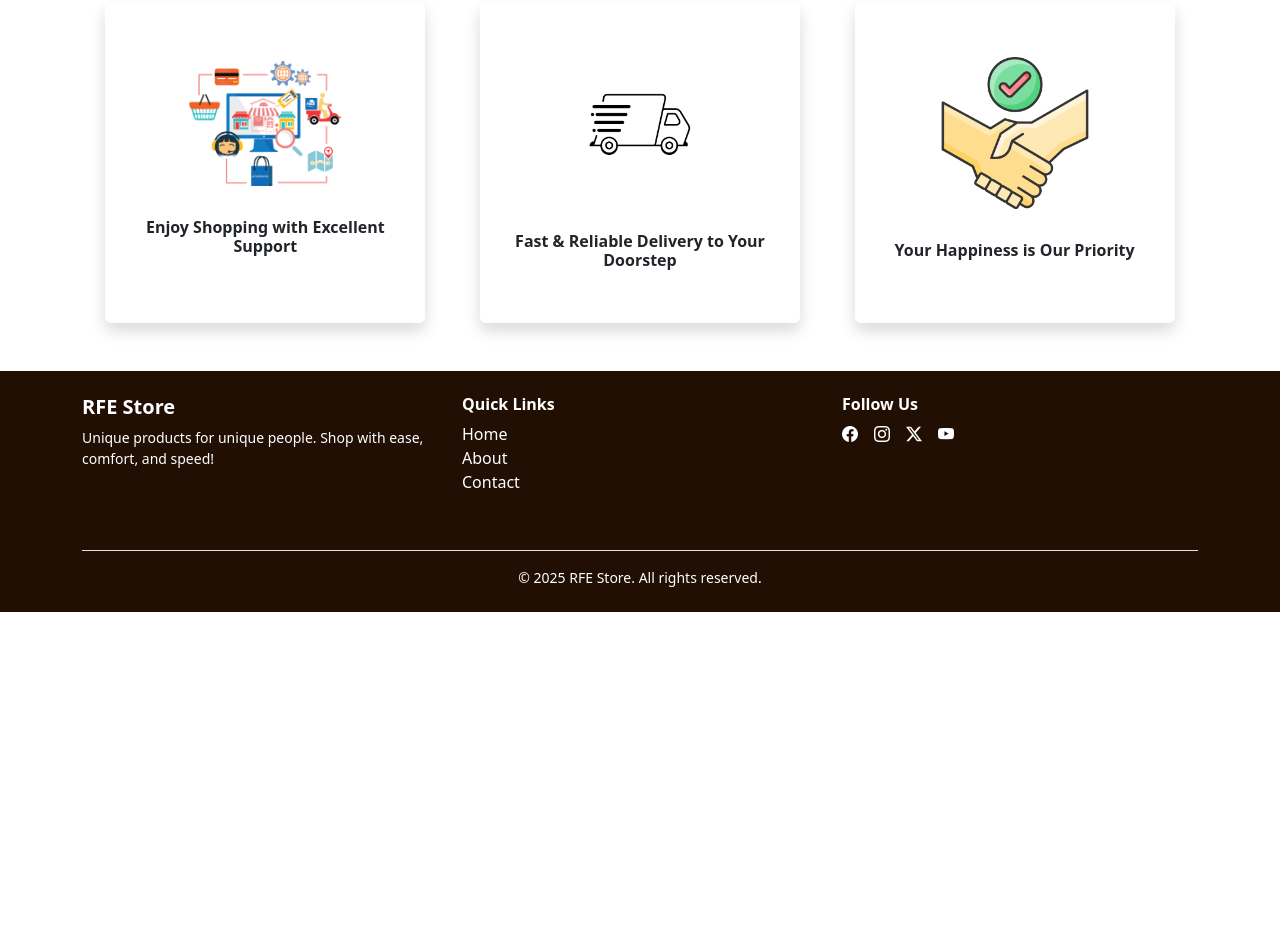
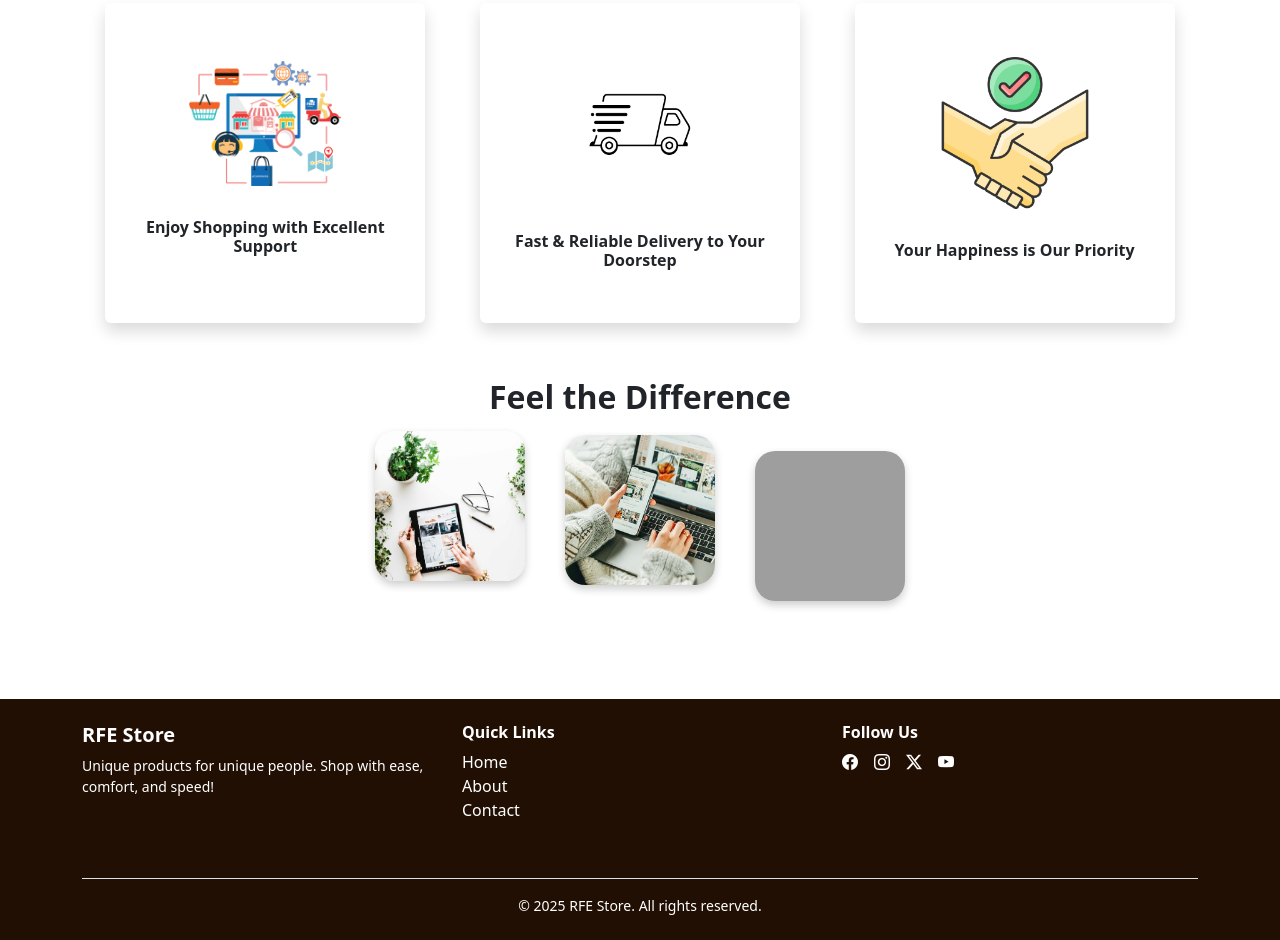
Before and after one commit to rahmafatthy/E-commerce, a plain HTML site: page index.html in a window 1280 px wide. Shown: the part 656-1596 px from the top of the page. Before the commit the page ends 1268 px from the top, so only its background shows below. Drawn offline with nearby package versions, Linux system fonts and the light colour scheme; no server answers; grey boxes are pictures that could not be loaded.

Commit message:
finall project

```diff
--- a/css/style.css
+++ b/css/style.css
@@ -99,6 +99,64 @@ html{
 }
 
 
+.animation-section {
+
+  padding: 50px 0;
+  display: flex;
+  justify-content: center;
+  align-items: center;
+  flex-direction: column;
+}
+
+.animation-text {
+  font-size: 2rem;
+  font-weight: bold;
+  margin-bottom: 30px;
+  animation: fadeInDown 2s ease-in-out;
+}
+
+.bouncing-images {
+  display: flex;
+  gap: 40px;
+  flex-wrap: wrap;
+  justify-content: center;
+}
+
+.bouncing-images img {
+  width: 150px;
+  height: 150px;
+  object-fit: cover;
+  border-radius: 20px;
+  box-shadow: 0 4px 8px rgba(0, 0, 0, 0.2);
+  animation: bounce 2s infinite;
+}
+
+.bouncing-images img:nth-child(2) {
+  animation-delay: 0.5s;
+}
+.bouncing-images img:nth-child(3) {
+  animation-delay: 1s;
+}
+
+@keyframes fadeInDown {
+  0% {
+    opacity: 0;
+    transform: translateY(-50px);
+  }
+  100% {
+    opacity: 1;
+    transform: translateY(0);
+  }
+}
+
+@keyframes bounce {
+  0%, 100% {
+    transform: translateY(0);
+  }
+  50% {
+    transform: translateY(-20px);
+  }
+}
 
 
 
@@ -202,6 +260,65 @@ footer{
     height: 360px;
 
   }
+
+      .animation-section {
+
+        padding: 50px 0;
+        display: flex;
+        justify-content: center;
+        align-items: center;
+        flex-direction: column;
+      }
+
+      .animation-text {
+        font-size: 2rem;
+        font-weight: bold;
+        margin-bottom: 30px;
+        animation: fadeInDown 2s ease-in-out;
+      }
+
+      .bouncing-images {
+        display: flex;
+        gap: 40px;
+        flex-wrap: wrap;
+        justify-content: center;
+      }
+
+      .bouncing-images img {
+        width: 150px;
+        height: 150px;
+        object-fit: cover;
+        border-radius: 20px;
+        box-shadow: 0 4px 8px rgba(0, 0, 0, 0.2);
+        animation: bounce 2s infinite;
+      }
+
+      .bouncing-images img:nth-child(2) {
+        animation-delay: 0.5s;
+      }
+      .bouncing-images img:nth-child(3) {
+        animation-delay: 1s;
+      }
+
+      @keyframes fadeInDown {
+        0% {
+          opacity: 0;
+          transform: translateY(-50px);
+        }
+        100% {
+          opacity: 1;
+          transform: translateY(0);
+        }
+      }
+
+      @keyframes bounce {
+        0%, 100% {
+          transform: translateY(0);
+        }
+        50% {
+          transform: translateY(-20px);
+        }
+      }
 @media (max-width: 600px) {
     html{
         font-size: 10px;
--- a/index.html
+++ b/index.html
@@ -13,6 +13,7 @@
     <link rel="stylesheet" href="css/style.css" />
     <link rel="stylesheet" href="css/loader.css" />
     <title>RFE Store</title>
+
   </head>
   <body class="d-flex flex-column align-items-center text-center">
     <header
@@ -36,6 +37,7 @@
         <a id="cart-list" class="bi bi-cart3 bi-sm"></a>
       </div>
     </header>
+
     <section
       id="hero"
       class="container d-sm-flex justify-content-center align-items-center"
@@ -72,7 +74,7 @@
               Reach us any where and every where
             </h2>
             <p>Available 24/7 for your happiness</p>
-            <a class="btn btn-sm w-25 p-2">Order Now</a>
+            <a class="btn btn-sm w-25 p-2" href="#Product-grid">Order Now</a>
           </div>
           <div class="col-6 text-center">
             <img src="images/s2.png" class="img-fluid rounded-4 shadow" />
@@ -80,10 +82,10 @@
         </div>
       </div>
     </section>
+
     <section class="main mt-3" id="main">
       <h1 class="m-5 fw-bold fs-1">Our Products</h1>
       <div id="loader" class="loader" style="display: none"></div>
-
 
       <div class="container products mt-2">
         <div
@@ -98,6 +100,7 @@
         </div>
       </div>
     </section>
+
     <section class="container mt-5 about" id="about">
       <div
         class="about-cards d-flex justify-content-around gap-2 align-items-center"
@@ -155,6 +158,16 @@
       </div>
     </section>
 
+    <!-- Animation Section -->
+    <section class="animation-section">
+      <div class="animation-text">Feel the Difference</div>
+      <div class="bouncing-images">
+        <img src="images/ipad.avif" alt="animation image 1" />
+        <img src="images/lab.jpg" alt="animation image 2" />
+        <img src="images/phone.jpeg" alt="animation image 3" />
+      </div>
+    </section>
+
     <footer class="text-white py-4 mt-5 w-100" id="footer">
       <div class="container">
         <div class="row text-center text-md-start">
```
Also changed, not shown: js/forget-password.js (+5 -5 lines), images/ipad.avif (added), images/lab.jpg (added), images/shopping-cart-floating-out-online-260nw-1688061943.webp (added), images/shopping-with-technological-devices_23-2147654122.avif (added), 3 other files.
